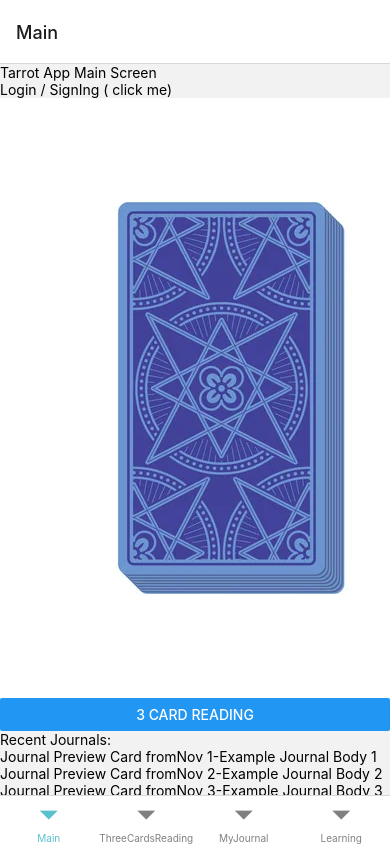
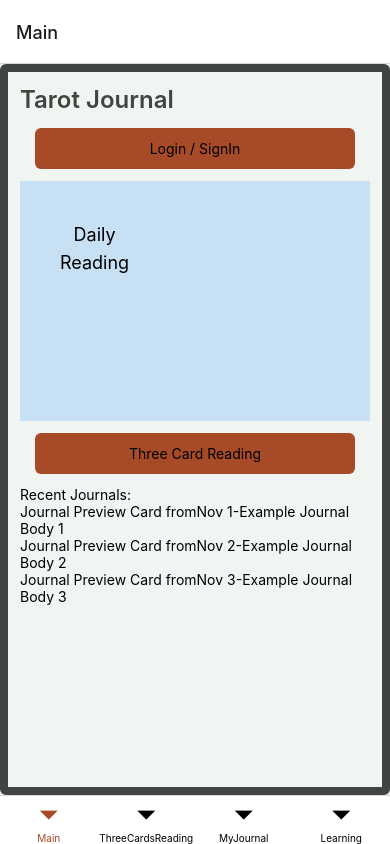
Before and after one commit to 9RedThreads/fe-Tarot, a React Native app: screen / in a window 390 px wide. Built offline with nearby package versions, Linux system fonts and the light colour scheme; grey boxes are pictures that could not be loaded.

Commit message:
styling homepage start

```diff
--- a/Screens/LearningScreen.tsx
+++ b/Screens/LearningScreen.tsx
@@ -1,4 +1,4 @@
-import { View, Text, TouchableOpacity, StyleSheet, Modal, ScrollView, Image, FlatList } from 'react-native'
+import { View, Text, TouchableOpacity, Modal, ScrollView, Image, FlatList } from 'react-native'
 import React, { useState } from 'react'
 import axios from 'axios';
 import { sidsInfo } from '../Tarot-cards/sids-cards';
@@ -224,46 +224,46 @@ Select the “Learning button” bellow. Here you will find a list of all the ta
 
         }
 
-        const styles = StyleSheet.create({
-          container: {
-            padding: 10,
-            flexWrap: 'nowrap',
+        // const styles = StyleSheet.create({
+        //   container: {
+        //     padding: 10,
+        //     flexWrap: 'nowrap',
 
 
-          },
-          button: {
-            display: 'flex',
-            height: 30,
-            justifyContent: 'center',
-            alignItems: 'center',
-            width: '80%',
-            backgroundColor: '#2AC062',
-          },
-          text: {
-            fontSize: 14,
-            padding: 10,
-          },
-          closeText: {
-            fontSize: 24,
-            color: '#00479e',
-            textAlign: 'center',
-          },
-          images: {
-            height: 160,
-            width: 90,
-            alignItems: 'center',
+        //   },
+        //   button: {
+        //     display: 'flex',
+        //     height: 30,
+        //     justifyContent: 'center',
+        //     alignItems: 'center',
+        //     width: '80%',
+        //     backgroundColor: '#2AC062',
+        //   },
+        //   text: {
+        //     fontSize: 14,
+        //     padding: 10,
+        //   },
+        //   closeText: {
+        //     fontSize: 24,
+        //     color: '#00479e',
+        //     textAlign: 'center',
+        //   },
+        //   images: {
+        //     height: 160,
+        //     width: 90,
+        //     alignItems: 'center',
 
 
-          },
-          button2:{
-            display: 'flex',
-            height: 30,
-            justifyContent: 'center',
-            alignItems: 'center',
-            width: '30%',
-            backgroundColor: '#ADD8E6',
-          }
+        //   },
+        //   button2:{
+        //     display: 'flex',
+        //     height: 30,
+        //     justifyContent: 'center',
+        //     alignItems: 'center',
+        //     width: '30%',
+        //     backgroundColor: '#ADD8E6',
+        //   }
 
-        });
+        // });
 
 export default LearningScreen
--- a/Screens/MainScreen.tsx
+++ b/Screens/MainScreen.tsx
@@ -1,5 +1,4 @@
-import { Component } from "react";
-import { ScrollView, Text, TouchableOpacity, Button, Image } from "react-native";
+import { ScrollView, Text, TouchableOpacity, Button, Image, View } from "react-native";
 import {
   useNavigation,
   CompositeNavigationProp,
@@ -10,7 +9,6 @@ import { BottomTabStackParamList } from "../navigator/BottomTabNavigator";
 import { NativeStackNavigationProp } from "@react-navigation/native-stack";
 import { BottomTabNavigationProp } from "@react-navigation/bottom-tabs";
 import React from "react";
-import { styled } from "nativewind";
 import JournalPreview from "../Components/JournalPreview";
 
 type MainScreenNavigation = CompositeNavigationProp<
@@ -18,25 +16,34 @@ type MainScreenNavigation = CompositeNavigationProp<
   NativeStackNavigationProp<RootStackParamList>
 >;
 
+
 const MainScreen = () => {
+
   const navigation = useNavigation<MainScreenNavigation>();
 
   return (
-    <ScrollView>
-      <Text>Tarrot App Main Screen</Text>
-      <TouchableOpacity onPress={() => navigation.navigate("Auth")}>
-        <Text>Login / SignIng ( click me)</Text>
+  <ScrollView className= "bg-white bg-origin-border p-3 rounded-md border-darkGrey border-8">
+  <Text className="text-darkGrey font-semibold text-2xl ">Tarot Journal</Text>
+  <TouchableOpacity onPress={() => navigation.navigate("Auth")}>
+  <Text className="text-center bg-red rounded-md w-80 self-center p-3 m-3">Login / SignIn</Text>
       </TouchableOpacity>
-      <TouchableOpacity onPress={() => navigation.navigate("OneCardReading")}>
-        <Image
-          onPress={() => navigation.navigate("ThreeCardsReading")}
-          source={require("../Tarot-cards/card-img/backOfCardsTestImage.jpg")}
-        />
+      <TouchableOpacity
+      //onPress={() => navigation.navigate("OneCardReading")}
+      >
+        <View className= "relative flex flex-wrap flex-row bg-blue pb-20 h-60 ">
+        <Image className= "scale-75 inline-flex p-0 m-0 -translate-y-3"
+          source={require("../Tarot-cards/backCard.png")}
+          />
+        <View className="inline-flex p-10 ">
+        <Text className=" text-center text-lg font-Georgia ">Daily</Text>
+        <Text className="text-center text-lg">Reading</Text>
+        </View>
+        </View>
       </TouchableOpacity>
-      <Button
-        title="3 Card Reading"
-        onPress={() => navigation.navigate("ThreeCardsReading")}
-      ></Button>
+
+      <TouchableOpacity onPress={() => navigation.navigate("ThreeCardsReading")}>
+      <Text className="text-center bg-red rounded-md w-80 self-center p-3 m-3">Three Card Reading</Text>
+      </TouchableOpacity>
       <JournalPreview></JournalPreview>
     </ScrollView>
   );
--- a/Screens/OneCardReadingScreen.tsx
+++ b/Screens/OneCardReadingScreen.tsx
@@ -1,4 +1,4 @@
-import { View, Text, TextInput, Button,StyleSheet, TouchableOpacity, Image, ScrollView, Modal} from 'react-native'
+import { View, Text, TextInput, Button, TouchableOpacity, Image, ScrollView, Modal} from 'react-native'
 import React from 'react'
 import { sidsInfo } from '../Tarot-cards/sids-cards'
 import axios from 'axios'
@@ -9,20 +9,20 @@ import axios from 'axios'
 
 const OneCardReadingScreen = () => {
 
-  const styles = StyleSheet.create({
-    input: {
-      height: 40,
-      margin: 12,
-      borderWidth: 1,
-      padding: 10,
-    },
-    images: {
-      height: 160,
-      width: 90,
-      alignItems: 'center',
+  // const styles = StyleSheet.create({
+  //   input: {
+  //     height: 40,
+  //     margin: 12,
+  //     borderWidth: 1,
+  //     padding: 10,
+  //   },
+  //   images: {
+  //     height: 160,
+  //     width: 90,
+  //     alignItems: 'center',
 
-    }
-  })
+  //   }
+  // })
   const [intention, setIntention] = React.useState('');
   const [entry, setEntry] = React.useState('');
   const [intentionPressed, setIntentionPressed] = React.useState(false);
--- a/Screens/ThreeCardsReadingScreen.tsx
+++ b/Screens/ThreeCardsReadingScreen.tsx
@@ -1,5 +1,5 @@
 
-import { View, Text, TextInput, StyleSheet, Button, Image, ScrollView, TouchableOpacity, Modal } from 'react-native'
+import { View, Text, TextInput, Button, Image, ScrollView, TouchableOpacity, Modal } from 'react-native'
 import React from 'react'
 import { sidsInfo } from '../Tarot-cards/sids-cards';
 import axios from 'axios';
@@ -7,20 +7,20 @@ import axios from 'axios';
 
 const ThreeCardsReadingScreen = () => {
 
-const styles = StyleSheet.create({
-  input: {
-    height: 40,
-    margin: 12,
-    borderWidth: 1,
-    padding: 10,
-  },
-  images: {
-    height: 160,
-    width: 90,
-    alignItems: 'center',
+// const styles = StyleSheet.create({
+//   input: {
+//     height: 40,
+//     margin: 12,
+//     borderWidth: 1,
+//     padding: 10,
+//   },
+//   images: {
+//     height: 160,
+//     width: 90,
+//     alignItems: 'center',
 
-  }
-})
+//   }
+// })
 
 const [intention, setIntention] = React.useState('');
 const [entry, setEntry] = React.useState('');
--- a/navigator/BottomTabNavigator.tsx
+++ b/navigator/BottomTabNavigator.tsx
@@ -28,8 +28,8 @@ const BottomTabNavigator = () => {
   return (
     <BottomTab.Navigator
       screenOptions={({ route }) => ({
-        tabBarActiveTintColor: "#59C1CC",
-        tabBarInactiveTintColor: "gray",
+        tabBarActiveTintColor: "#A74A28",
+        tabBarInactiveTintColor: "darkGrey",
       })}
     >
       <BottomTab.Screen name="Main" component={MainScreen} />
--- a/tailwind.config.js
+++ b/tailwind.config.js
@@ -1,8 +1,28 @@
 /** @type {import('tailwindcss').Config} */
 module.exports = {
-  content: ["./App.{js,jsx,ts,tsx}", "./Screens/**/*.{js,jsx,ts,tsx}", "./Components/**/*.{js,jsx,ts,tsx}" ],
+  content: ["./App.{js,jsx,ts,tsx}", "./Screens/*.{js,jsx,ts,tsx}", "./Components/*.{js,jsx,ts,tsx}", "./navigator/*.{js,jsx,ts,tsx}" ],
   theme: {
-    extend: {},
+    colors: {
+      'white': '#F0F5F1',
+      'red': '#A74A28',
+      'blue': '#C7E0F4',
+      'lightGrey': '#C0C1BC',
+      'darkGrey': '#404541'
+    },
+
+    extend: {
+
+      scale: {
+        '25': '0.25',
+      },
+
+      translate: {
+        '20': '10rem',
+      }
+
+
+
+    },
   },
   plugins: [],
 }
```
Also changed, not shown: App.tsx (line endings or trailing spaces).
